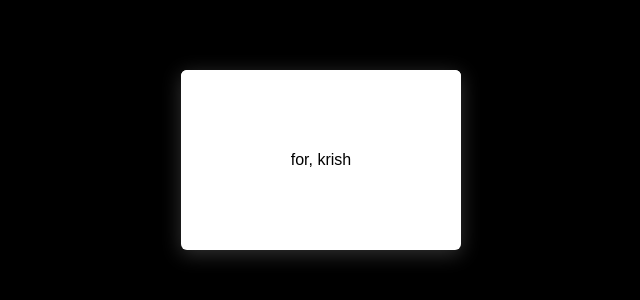
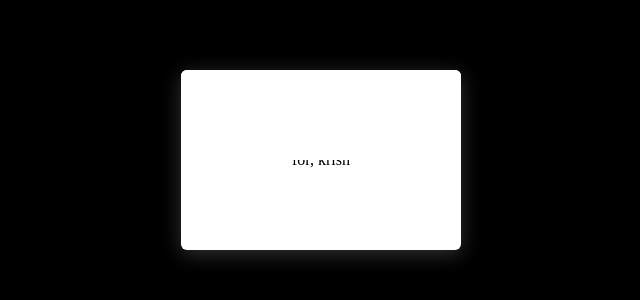
Before and after one commit to fourthrice/LUV4U, a plain HTML site: page index.html in a window 1280 px wide. Shown: the part 248-548 px from the top of the page, 319-959 px from the left. Drawn offline with Linux system fonts and the light colour scheme.

Commit message:
Update index.html

```diff
--- a/index.html
+++ b/index.html
@@ -4,12 +4,13 @@
     <meta charset="UTF-8">
     <meta name="viewport" content="width=device-width, initial-scale=1.0">
     <title>LUV4U</title>
+    <link rel="stylesheet" href="https://fonts.googleapis.com/css2?family=Special+Elite&display=swap">
     <link rel="stylesheet" href="style.css">
 </head>
 <body>
     <div id="envelope" class="closed" onclick="openEnvelope()">
         <div id="flap"></div>
-        <p class="envelope-text">for, krish</p>
+        <p id="front-text">for, krish</p>
     </div>
     <div class="message" id="message">
         <p>you deserve this and more.</p>
```
